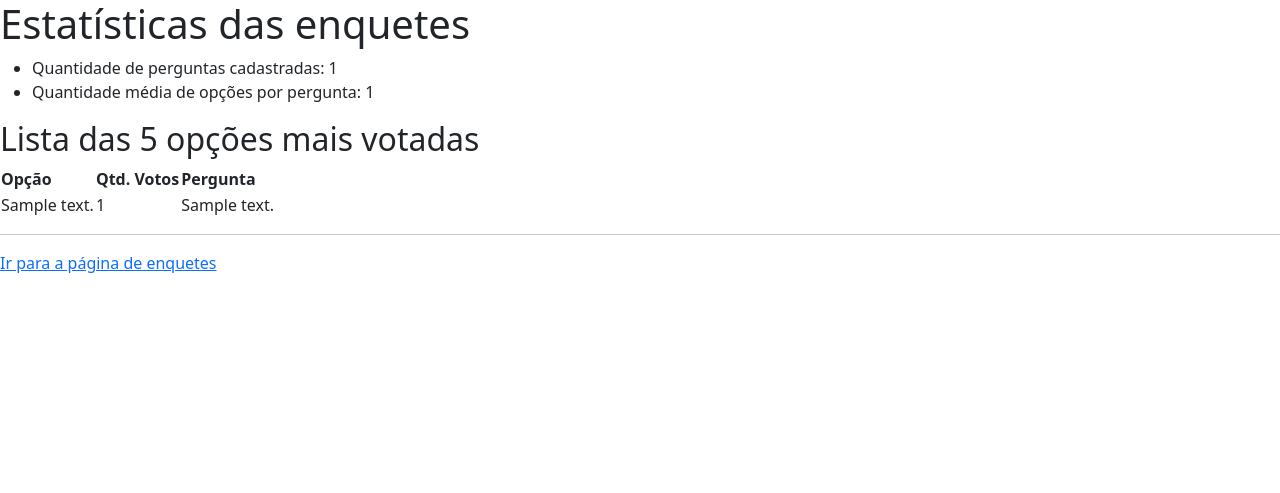
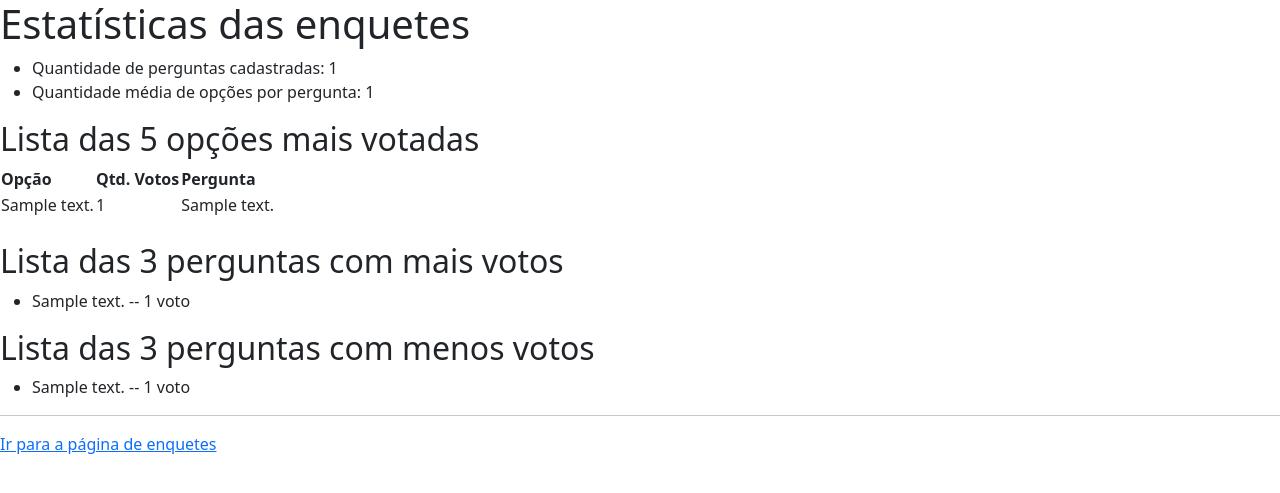
Before and after one commit to abispo/curso-python-proway-20260124, a Django app: page /estatisticas/ in a window 1280 px wide. Shown: the top 493 px of the page. Run offline with Django 5.2, Linux system fonts and the light colour scheme; tables that the repository leaves empty hold one stand-in row (values such as "Sample post").

Commit message:
Desafios aula 03

```diff
--- a/modulo03-aplicacoes-web-com-python/aula03/estatisticas/templates/estatisticas/index.html
+++ b/modulo03-aplicacoes-web-com-python/aula03/estatisticas/templates/estatisticas/index.html
@@ -3,7 +3,7 @@
 {% block titulo %}Estatísticas do sistema de enquetes{% endblock titulo %}
 
 {% block conteudo %}
-<h1>Estatísticas das enquetes</h1>
+    <h1>Estatísticas das enquetes</h1>
     <ul>
         <li>Quantidade de perguntas cadastradas: {{ qtd_perguntas_cadastradas }}</li>
         <li>Quantidade média de opções por pergunta: {{ qtd_media_de_opcoes_por_perguntas|floatformat }}</li>
@@ -27,6 +27,21 @@
             {% endfor %}
         </tbody>
     </table>
+    <br>
+
+    <h2>Lista das 3 perguntas com mais votos</h2>
+    <ul>
+        {% for pergunta in perguntas_mais_votadas %}
+            <li>{{ pergunta.texto_pergunta }} -- {{ pergunta.num_votos }} voto{{ pergunta.num_votos|pluralize }}</li>
+        {% endfor %}
+    </ul>
+
+    <h2>Lista das 3 perguntas com menos votos</h2>
+    <ul>
+        {% for pergunta in perguntas_menos_votadas %}
+            <li>{{ pergunta.texto_pergunta }} -- {{ pergunta.num_votos }} voto{{ pergunta.num_votos|pluralize }}</li>
+        {% endfor %}
+    </ul>
 
     <hr>
     <a href="{% url "enquetes:index" %}">Ir para a página de enquetes</a>
--- a/modulo03-aplicacoes-web-com-python/aula03/estatisticas/views.py
+++ b/modulo03-aplicacoes-web-com-python/aula03/estatisticas/views.py
@@ -1,4 +1,4 @@
-from django.db.models import Count, Avg
+from django.db.models import Count, Avg, Sum
 from django.shortcuts import render
 
 from enquetes.models import Opcao, Pergunta
@@ -27,10 +27,19 @@ def index(request):
 
     lista_opcoes_mais_votadas = Opcao.objects.order_by("-votos")[:5]
 
+    votos_perguntas = Pergunta.objects.annotate(
+        num_votos=Sum("opcao__votos")
+    )
+
+    perguntas_mais_votadas = votos_perguntas.order_by("-num_votos")[:3]
+    perguntas_menos_votadas = votos_perguntas.order_by("num_votos")[:3]
+
     contexto = {
         "qtd_perguntas_cadastradas": qtd_perguntas_cadastradas,
         "qtd_media_de_opcoes_por_perguntas": qtd_media_de_opcoes_por_perguntas,
-        "lista_opcoes_mais_votadas": lista_opcoes_mais_votadas
+        "lista_opcoes_mais_votadas": lista_opcoes_mais_votadas,
+        "perguntas_mais_votadas": perguntas_mais_votadas,
+        "perguntas_menos_votadas": perguntas_menos_votadas
     }
 
     return render(
```
